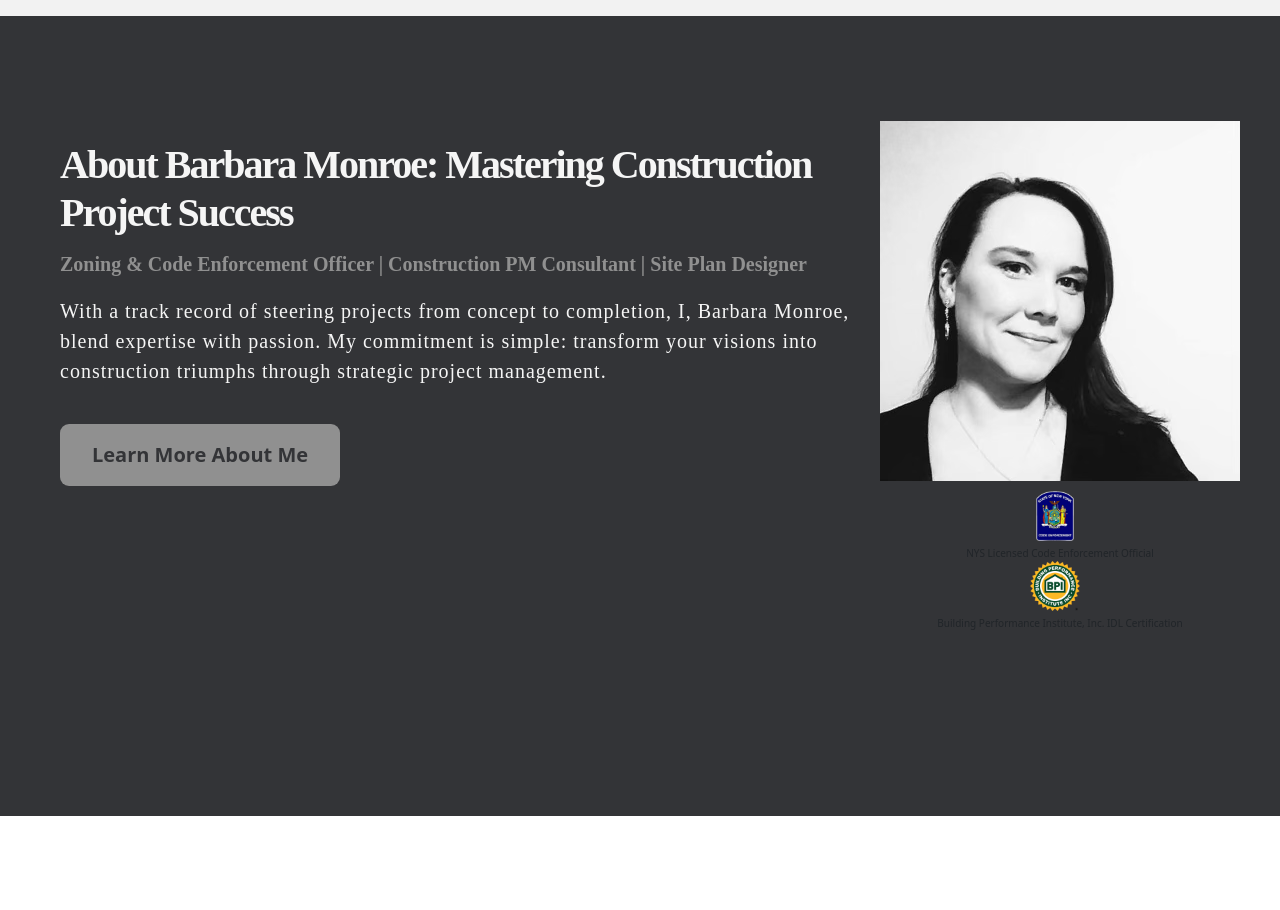
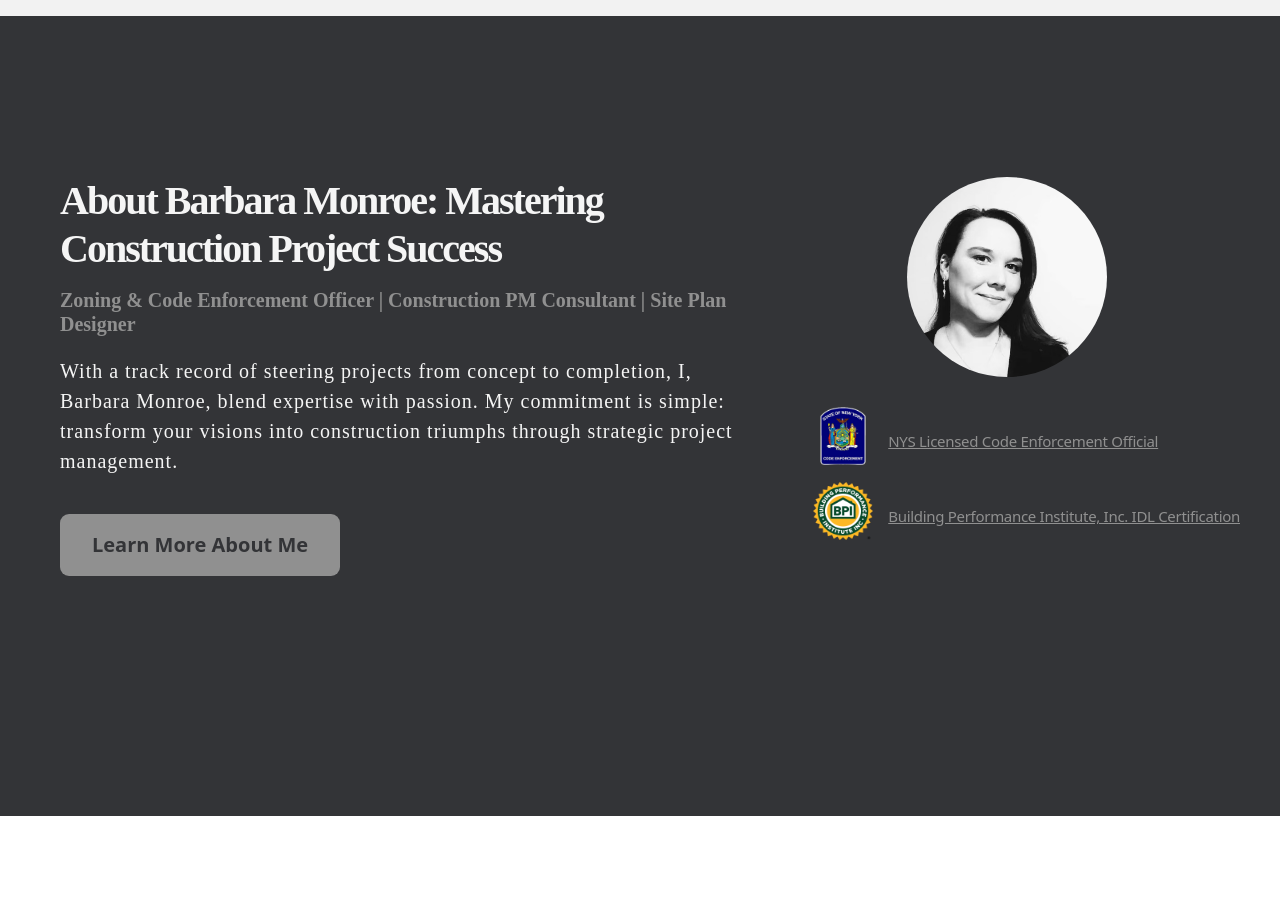
Before and after one commit to Caleb-Rogers/bmonroe-consulting, a Next.js app: page / in a window 1280 px wide. Shown: the part 880-1790 px from the top of the page. Built offline with nearby package versions, Linux system fonts and the light colour scheme.

Commit message:
About Section Icons Styling

```diff
--- a/src/components/AboutSection/AboutSection.css
+++ b/src/components/AboutSection/AboutSection.css
@@ -61,21 +61,22 @@
   letter-spacing: 1px;
 }
 
-.about-img-box {
+.about-sec-img-box {
   display: flex;
   flex-direction: column;
   align-items: flex-end;
+  align-items: center;
   z-index: 1;
 }
 
-.about-img {
+.about-sec-img {
   max-width: 100%;
   height: auto;
   border-radius: 50%;
 }
 
-.about-img img {
-  width: 125px;
+.about-sec-img img {
+  width: 200px;
   height: auto;
   margin-top: 2rem;
   margin-bottom: 2rem;
@@ -85,15 +86,34 @@
 .icons {
   display: flex;
   flex-direction: column;
+  justify-content: flex-start;
+  margin-top: 1rem;
+  margin-left: 4rem;
+}
+
+.icons .icon-group {
+  display: flex;
   align-items: center;
-  margin-top: 1rem;
+  margin-bottom: 0.5rem;
 }
 
 .icons img {
-  width: 50px;
-  height: 50px;
-  margin-bottom: 0.5rem;
+  width: 60px;
+  height: 58px;
+  margin-bottom: 1.2rem;
   margin-right: 1rem;
+}
+
+.icon-text {
+  margin-left: 0.5rem;
+}
+
+.icon-text a {
+  font-size: 1.5rem;
+  font-weight: 400;
+  letter-spacing: -0.3px;
+  color: #909090;
+  margin-top: 0.5rem;
 }
 
 .about-btn:link,
--- a/src/components/AboutSection/AboutSection.js
+++ b/src/components/AboutSection/AboutSection.js
@@ -30,10 +30,18 @@ export default function AboutSection() {
             <img src="headshot.png" alt="B. Monroe Headshot" />
           </div>
           <div className="icons">
-            <img src="code-enforcement-logo.png" alt="NYS Licensed Code Enforcement Official LOGO" />
-          <span>NYS Licensed Code Enforcement Official</span>
-            <img src="BPI-logo.png" alt="Building Performance Institute, Inc. IDL Certification LOGO" />
-            <span>Building Performance Institute, Inc. IDL Certification</span>
+            <div className="icon-group">
+              <img src="code-enforcement-logo.png" alt="NYS Licensed Code Enforcement Official LOGO" />
+              <div className="icon-text">
+                <a href="https://dos.ny.gov/code/service-training" target="_blank">NYS Licensed Code Enforcement Official</a>
+              </div>
+            </div>
+            <div className="icon-group">
+              <img src="BPI-logo.png" alt="Building Performance Institute, Inc. IDL Certification LOGO" />
+              <div className="icon-text">
+                <a href="https://www.bpi.org/certified-professionals/infiltration-duct-leakage" target="_blank">Building Performance Institute, Inc. IDL Certification</a>
+              </div>
+            </div>
         </div>
         </div>
       </div>
```
